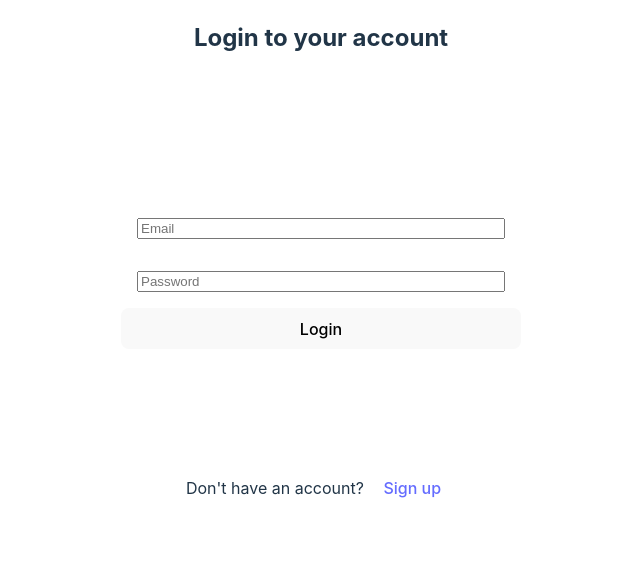
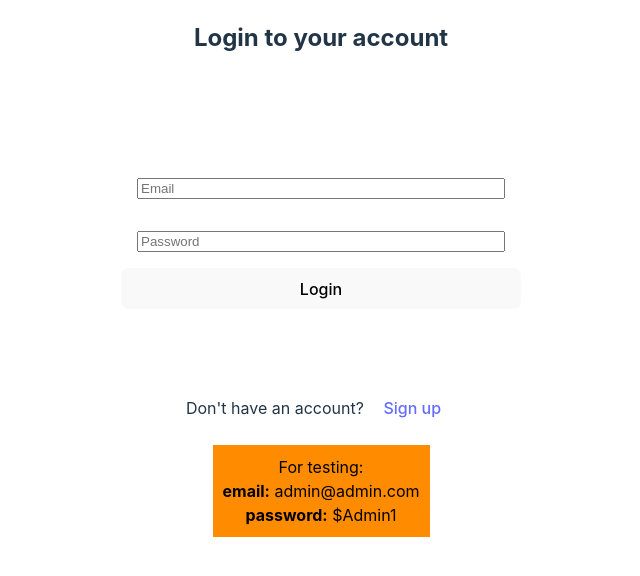
Before and after one commit to alexKozlovDeveloper/UserMonitoringSystem, a React (Vite) app in the folder UserMonitoringSystem/usermonitoringsystem.client/: page /login in a window 1280 px wide. Shown: the top 576 px of the page, without its empty margins (319-959 px from the left). Built offline with nearby package versions, Linux system fonts and the light colour scheme; no server answers.

Commit message:
Update login page

```diff
--- a/UserMonitoringSystem/usermonitoringsystem.client/src/components/pages/LoginPage.jsx
+++ b/UserMonitoringSystem/usermonitoringsystem.client/src/components/pages/LoginPage.jsx
@@ -74,6 +74,15 @@ const LoginPage = () => {
       <div>
         Don't have an account? <Link className='header-link' to="/signup">Sign up</Link>
       </div>
+      <div className='testing-note'>
+        <div>
+          For testing:
+          <br />
+          <strong>email:</strong> admin@admin.com
+          <br />
+          <strong>password:</strong> $Admin1
+        </div>
+      </div>
     </div>
   );
 };
--- a/UserMonitoringSystem/usermonitoringsystem.client/src/components/pages/ProfilePage.jsx
+++ b/UserMonitoringSystem/usermonitoringsystem.client/src/components/pages/ProfilePage.jsx
@@ -21,7 +21,7 @@ const ProfilePage = () => {
 
     const { user } = useUser();
 
-    if(userId === null) {
+    if (userId === null) {
         userId = user.id
     }
 
@@ -68,8 +68,8 @@ const ProfilePage = () => {
                                 <td>
                                     <UserAvatar userId={userId} />
                                     <div>
-                                        <input type="file" accept="image/svg+xml,image/png,image/jpeg" onChange={handleFileChange} />
-                                        <button onClick={handleUploadImage}>Upload</button>
+                                        {userId === user.id ? <input type="file" accept="image/svg+xml,image/png,image/jpeg" onChange={handleFileChange} /> : null}
+                                        {userId === user.id ? <button onClick={handleUploadImage}>Upload</button> : null}
                                     </div>
                                 </td>
                             </tr>
--- a/UserMonitoringSystem/usermonitoringsystem.client/src/components/pages/UsersPage.jsx
+++ b/UserMonitoringSystem/usermonitoringsystem.client/src/components/pages/UsersPage.jsx
@@ -52,8 +52,8 @@ const UsersPage = () => {
               <td>{item.lastLoginAt}</td>
               <td><UserAvatar userId={item.id} /></td>
               <td><Link className='header-link' to={`/profile?userId=${item.id}`}>Profile</Link></td>
-              {user.roles.includes('admin') ? <td><button onClick={() => makeAdmin(item.id)}>Make admin</button></td> : null}
-              {user.roles.includes('admin') ? <td><button onClick={() => deleteUser(item.id)}>Delete</button></td> : null}
+              {GetMakeAdminButton(item)}
+              {GetDeleteButton(item)}
             </tr>
           )}
         </tbody>
@@ -67,6 +67,36 @@ const UsersPage = () => {
       {contents}
     </div>
   )
+
+  function GetMakeAdminButton(item) {
+
+    if (user.roles.includes('admin') === false) {
+      return null;
+    }
+
+    let isDisabled = item.roles.includes('admin')
+
+    return (
+      <td>
+        <button disabled={isDisabled} onClick={() => makeAdmin(item.id)}>Make admin</button>
+      </td>
+    )
+  }
+
+  function GetDeleteButton(item) {
+
+    if (user.roles.includes('admin') === false) {
+      return null;
+    }
+
+    let isDisabled = user.id === item.id
+
+    return (
+      <td>
+        <td><button disabled={isDisabled} onClick={() => deleteUser(item.id)}>Delete</button></td>
+      </td>
+    )
+  }
 
   async function getUserData() {
     try {
--- a/UserMonitoringSystem/usermonitoringsystem.client/src/styles/LoginPage.css
+++ b/UserMonitoringSystem/usermonitoringsystem.client/src/styles/LoginPage.css
@@ -2,7 +2,7 @@
     display: flex;
     justify-content: center;
     align-items: center;
-    height: 50vh;
+    height: 40vh;
 }
 
 .login-form {
@@ -14,3 +14,14 @@
 .login-form input {
     margin: 1rem;
 }
+
+.testing-note div {
+    display: inline-block;
+}
+
+.testing-note div {
+    margin: 25px;
+    padding: 10px;
+    background-color: darkorange;
+    color: black;
+}
--- a/UserMonitoringSystem/usermonitoringsystem.client/src/styles/SignupPage.css
+++ b/UserMonitoringSystem/usermonitoringsystem.client/src/styles/SignupPage.css
@@ -2,7 +2,7 @@
     display: flex;
     justify-content: center;
     align-items: center;
-    height: 50vh;
+    height: 40vh;
 }
 
 .signup-form {
```
Lines whose indentation alone changed are shown as unchanged.
